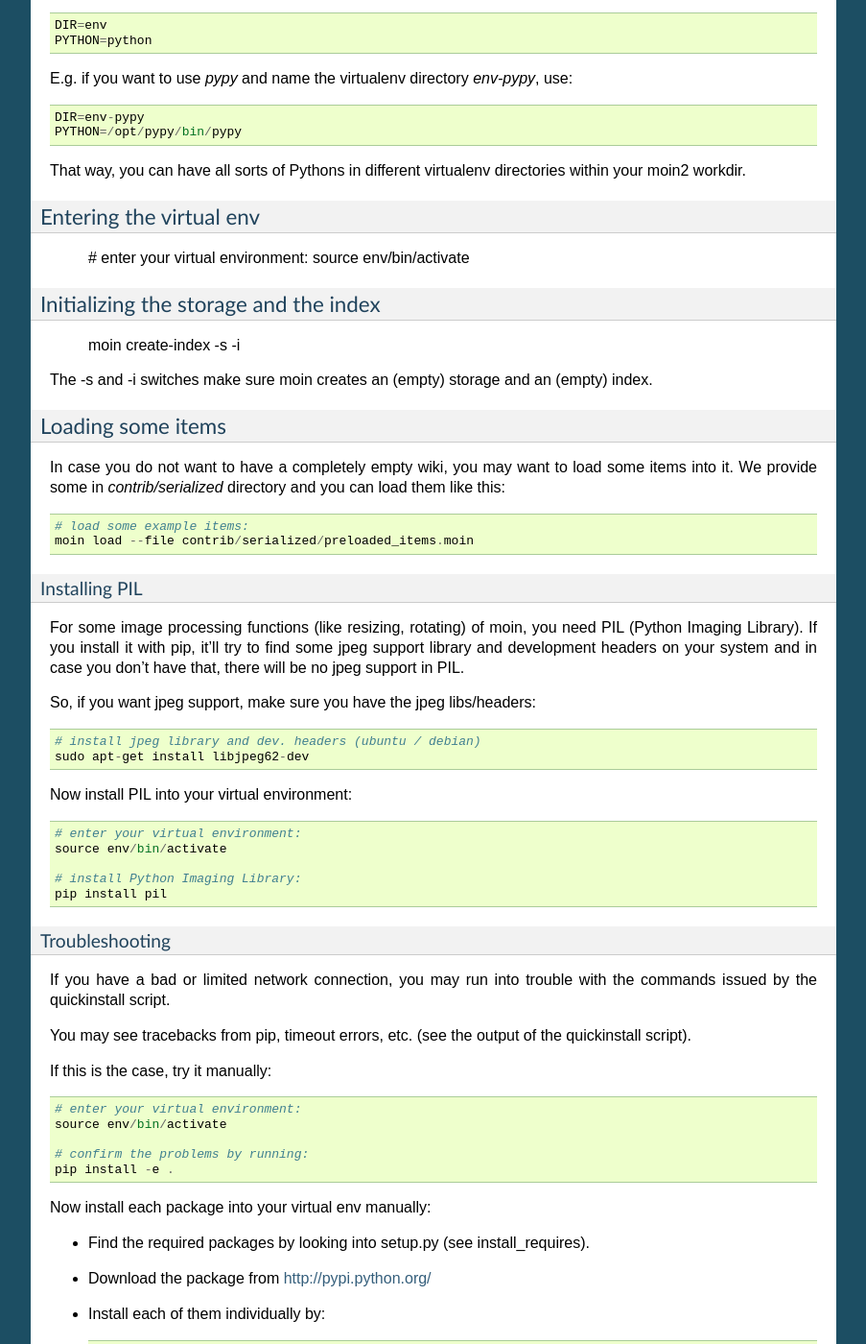
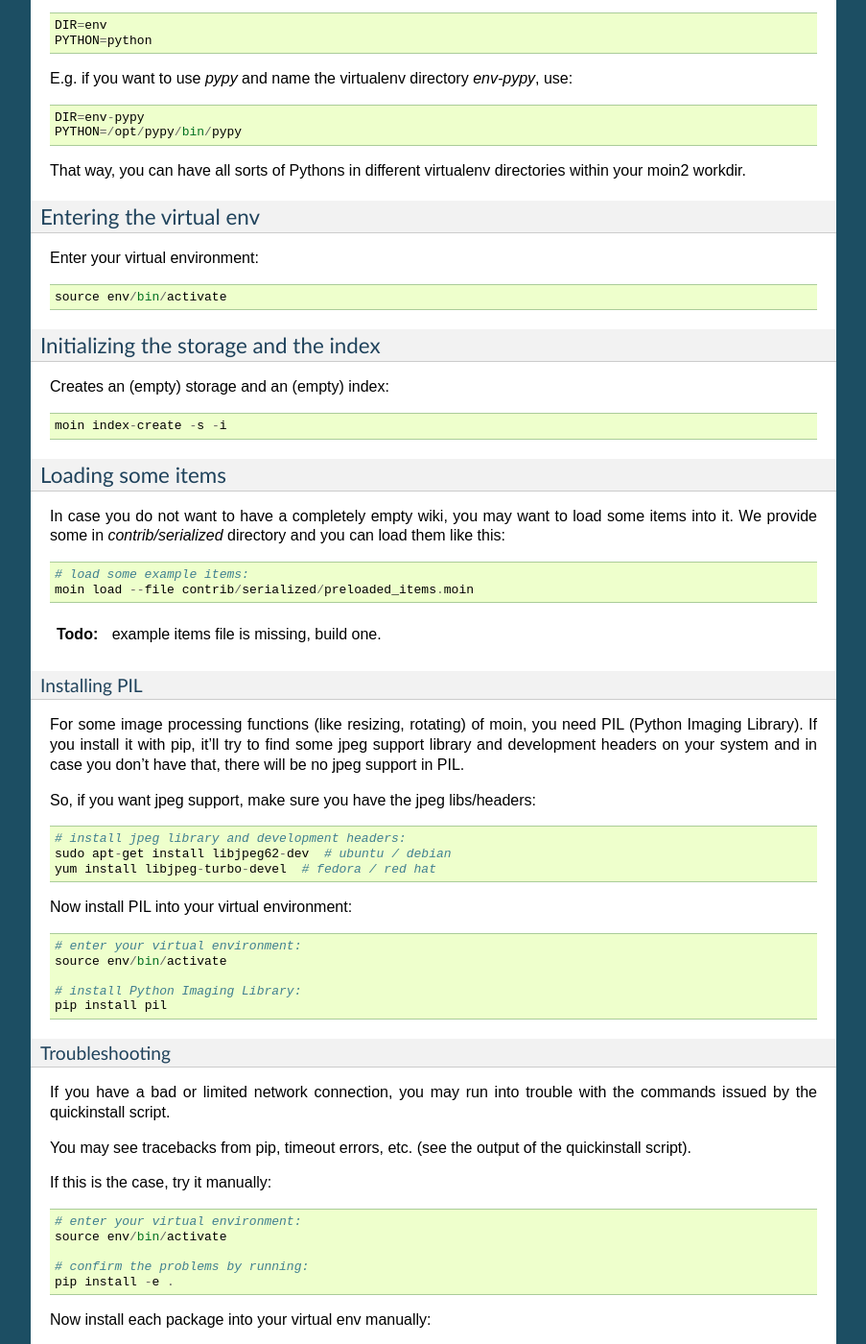
Before and after one commit to bhrigu123/moin-2.0-beta, a Sphinx documentation site: the page built from docs/admin/install.rst, in a window 1280 px wide and 1400 px high, scrolled down 1067 px. Shown: the whole window at 96% size, without its empty margins (198-1101 px from the left). Built offline with Sphinx 7.4.7, drawn with Linux system fonts in a browser that asks for light colours.

Commit message:
install docs fixes

```diff
--- a/docs/admin/install.rst
+++ b/docs/admin/install.rst
@@ -76,19 +76,15 @@ within your moin2 workdir.
 
 Entering the virtual env
 ------------------------
+Enter your virtual environment::
 
- # enter your virtual environment:
  source env/bin/activate
-
 
 Initializing the storage and the index
 --------------------------------------
+Creates an (empty) storage and an (empty) index::
 
- moin create-index -s -i
-
-The -s and -i switches make sure moin creates an (empty) storage and an (empty)
-index.
-
+ moin index-create -s -i
 
 Loading some items
 ------------------
@@ -99,6 +95,8 @@ can load them like this::
  # load some example items:
  moin load --file contrib/serialized/preloaded_items.moin
 
+.. todo::
+   example items file is missing, build one.
 
 Installing PIL
 ~~~~~~~~~~~~~~
@@ -109,8 +107,9 @@ in case you don't have that, there will be no jpeg support in PIL.
 
 So, if you want jpeg support, make sure you have the jpeg libs/headers::
 
- # install jpeg library and dev. headers (ubuntu / debian)
- sudo apt-get install libjpeg62-dev
+ # install jpeg library and development headers:
+ sudo apt-get install libjpeg62-dev  # ubuntu / debian
+ yum install libjpeg-turbo-devel  # fedora / red hat
 
 Now install PIL into your virtual environment::
 
```
